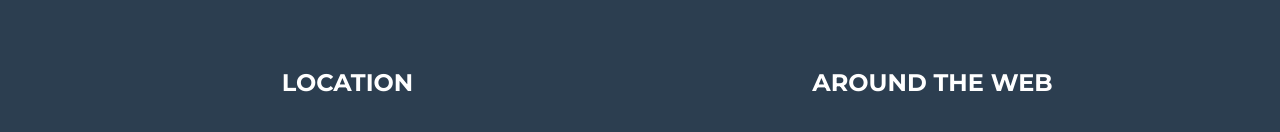
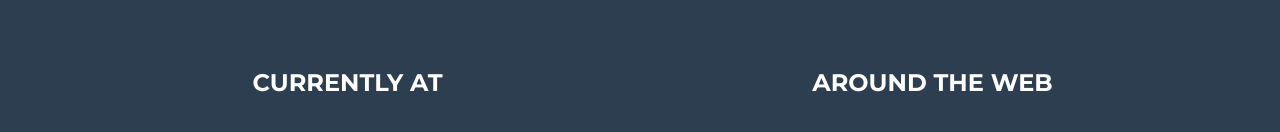
Before and after one commit to anindyamanna/anindyamanna.github.io, a website: page index.html in a window 1280 px wide. Shown: the part 2776-2908 px from the top of the page. Drawn offline with nearby package versions, Linux system fonts and the light colour scheme.

Commit message:
Changed location to currently at

```diff
--- a/index.html
+++ b/index.html
@@ -261,7 +261,7 @@
         <div class="container">
             <div class="row">
                 <div class="footer-col col-md-6">
-                    <h3>Location</h3>
+                    <h3>Currently at</h3>
 
                     <p>Bagmane Tech Park
                         <br>Bangaluru</p>
```
